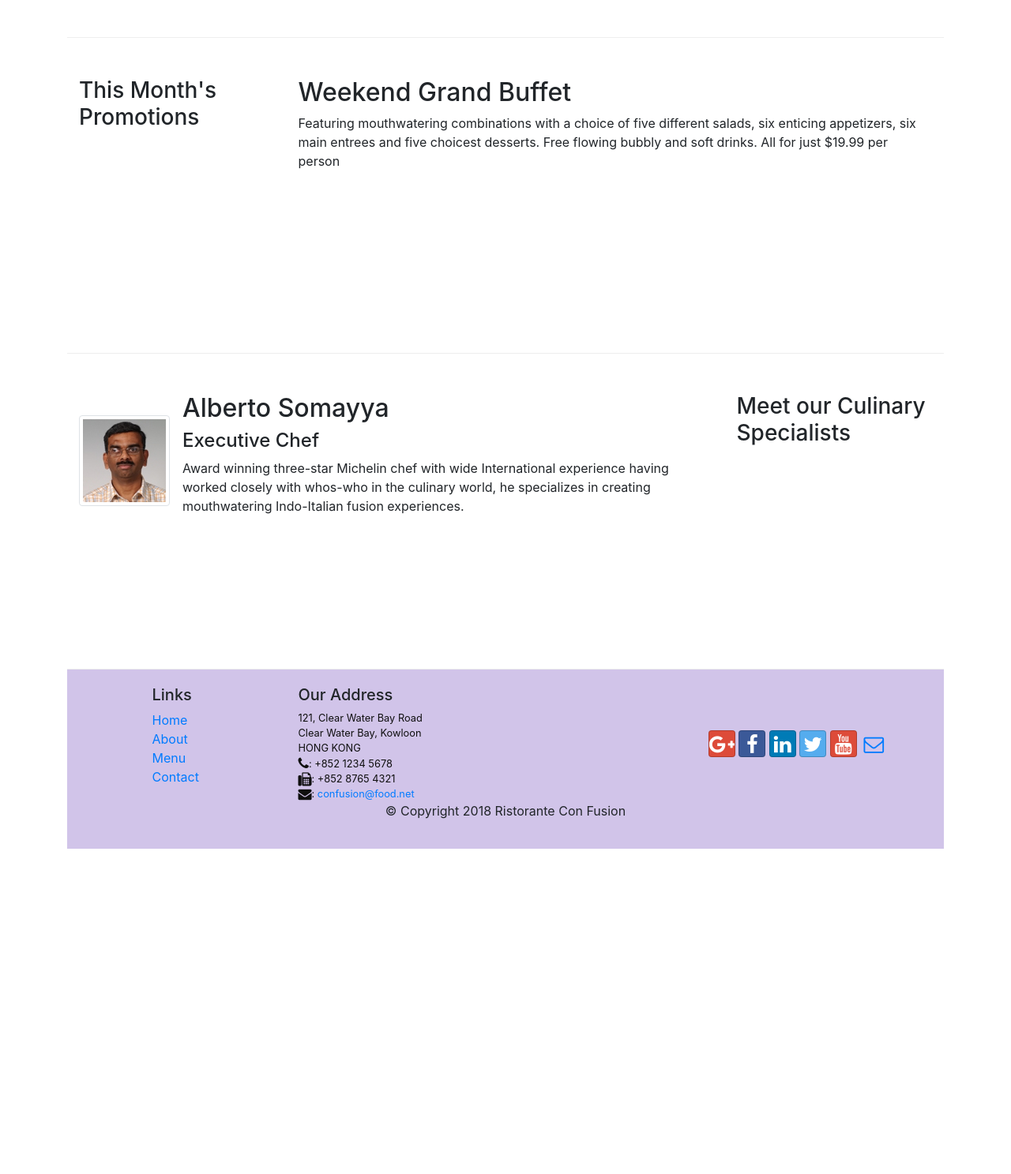
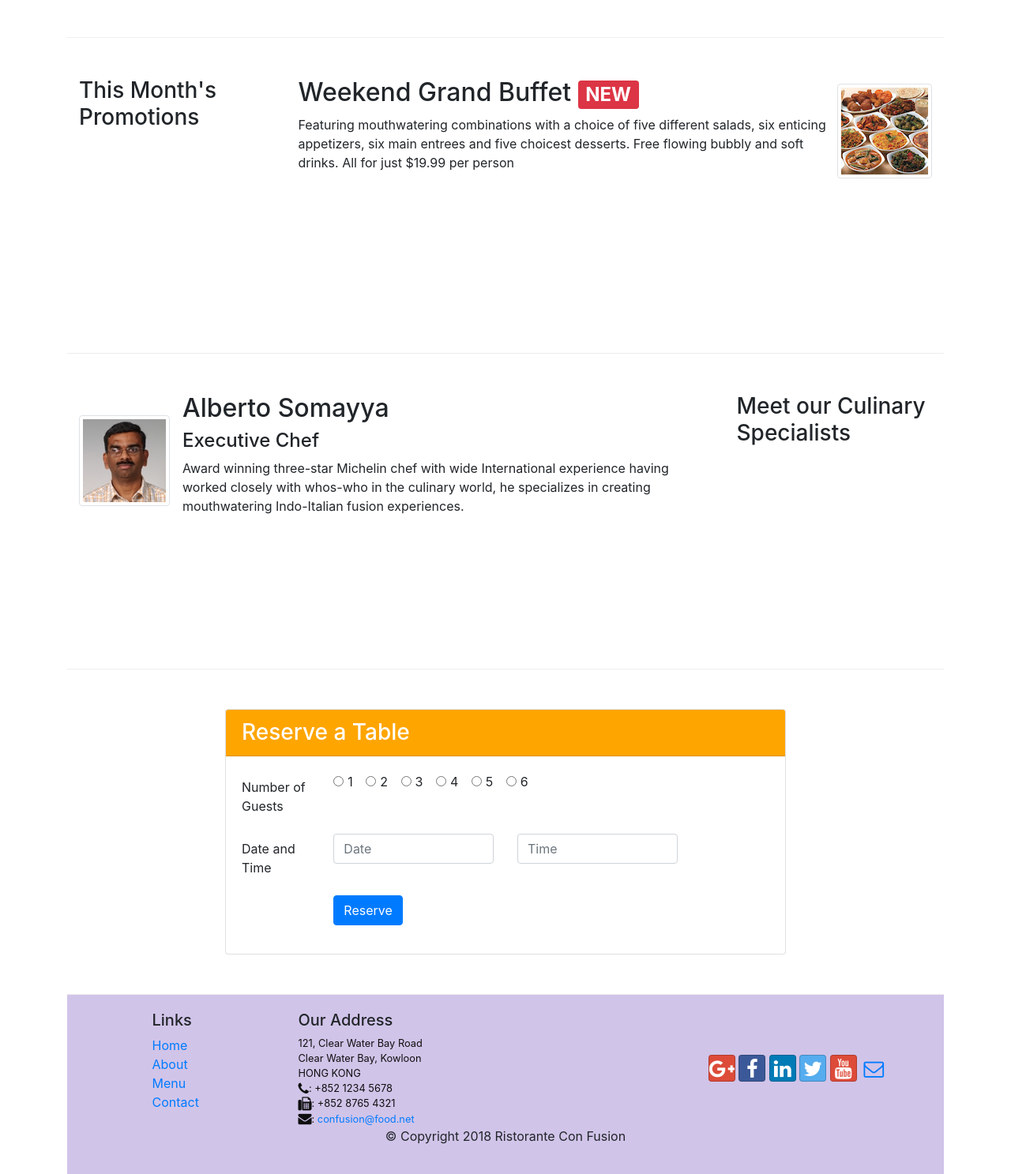
Before and after one commit to MonkeyPengc/git-boots, a website: page index.html in a window 1280 px wide. Shown: the part 686-2173 px from the top of the page at 79% size. Before the commit the page ends 1761 px from the top, so only its background shows below. Drawn offline with nearby package versions, Linux system fonts and the light colour scheme.

Commit message:
bootstrap-css components

```diff
--- a/css/styles.css
+++ b/css/styles.css
@@ -37,3 +37,7 @@ body {
 .navbar-dark {
     background-color: #512da8;
 }
+
+.card-header-color {
+    background-color: orange;
+}
--- a/index.html
+++ b/index.html
@@ -50,8 +50,11 @@
                         your culinary senses!
                     </p>
                 </div>
-                <div class="col-12 col-sm align-self-center">
+                <div class="col-12 col-sm-3 align-self-center">
                     <img src="img/logo.png" class="img-fluid">
+                </div>
+                <div class="col-12 col-sm-3 align-self-center">
+                    <a href="#reserve" role="button" class="btn btn-warning btn-block">Reserve Table</a>
                 </div>
             </div>
         </div>
@@ -71,7 +74,8 @@
                         <p class="d-none d-sm-block">A unique combination of Indian Uthappam (pancake) and
                             Italian pizza, topped with Cerignola olives, ripe vine
                             cherry tomatoes, Vidalia onion, Guntur chillies and
-                            Buffalo Paneer.</p>
+                            Buffalo Paneer.
+                        </p>
                     </div>
                 </div>
             </div>
@@ -82,13 +86,17 @@
                 <h3>This Month's Promotions</h3>
             </div>
             <div class="col col-sm col-md">
-                <h2>Weekend Grand Buffet</h2>
-                <p>
-                    Featuring mouthwatering combinations with a choice of five different
-                    salads, six enticing appetizers, six main entrees and five choicest
-                    desserts. Free flowing bubbly and soft drinks. All for just $19.99
-                    per person
-                </p>
+                <div class="media">
+                    <div class="media-body">
+                        <h2 class="mt-0">Weekend Grand Buffet <span class="badge badge-danger">NEW</span></h2>
+                        <p class="d-none d-sm-block">Featuring mouthwatering combinations with a choice of five different
+                                salads, six enticing appetizers, six main entrees and five choicest
+                                desserts. Free flowing bubbly and soft drinks. All for just $19.99
+                                per person
+                        </p>
+                    </div>
+                    <img class="d-flex img-thumbnail align-self-center" src="img/buffet.png" alt="Buffet">
+                </div>
             </div>
         </div>
 
@@ -108,6 +116,61 @@
                             whos-who in the culinary world, he specializes in
                             creating mouthwatering Indo-Italian fusion experiences.
                         </p>
+                    </div>
+                </div>
+            </div>
+        </div>
+
+        <div class="row row-content justify-content-center">
+            <div class="col-12 col-sm-8">
+                <div class="card">
+                    <h3 class="card-header card-header-color text-white">Reserve a Table</h3>
+                    <div class="card-body">
+                        <form id="reserve">
+                            <div class="form-group row">
+                                <label for="numOfGuest" class="col-12 col-sm-2 col-form-label">Number of Guests</label>
+                                <div class="col-sm-10">
+                                    <div class="form-check form-check-inline">
+                                        <input class="form-check-input" type="radio" name="numOfGuest" id="radio1" value="1">
+                                        <label class="form-check-label" for="radio1">1</label>
+                                    </div>
+                                    <div class="form-check form-check-inline">
+                                        <input class="form-check-input" type="radio" name="numOfGuest" id="radio2" value="2">
+                                        <label class="form-check-label" for="radio2">2</label>
+                                    </div>
+                                    <div class="form-check form-check-inline">
+                                        <input class="form-check-input" type="radio" name="numOfGuest" id="radio3" value="3">
+                                        <label class="form-check-label" for="radio3">3</label>
+                                    </div>
+                                    <div class="form-check form-check-inline">
+                                        <input class="form-check-input" type="radio" name="numOfGuest" id="radio4" value="4">
+                                        <label class="form-check-label" for="radio4">4</label>
+                                    </div>
+                                    <div class="form-check form-check-inline">
+                                        <input class="form-check-input" type="radio" name="numOfGuest" id="radio5" value="5">
+                                        <label class="form-check-label" for="radio5">5</label>
+                                    </div>
+                                    <div class="form-check form-check-inline">
+                                        <input class="form-check-input" type="radio" name="numOfGuest" id="radio6" value="6">
+                                        <label class="form-check-label" for="radio6">6</label>
+                                    </div>
+                                </div>
+                            </div>
+                            <div class="form-group row">
+                                <label for="dateTime" class="col-12 col-sm-2 col-form-label">Date and Time</label>
+                                <div class="col-12 col-sm-4">
+                                    <input type="text" class="form-control" id="date" name="date" placeholder="Date">
+                                </div>
+                                <div class="col-12 col-sm-4">
+                                    <input type="text" class="form-control" id="time" name="time" placeholder="Time">
+                                </div>
+                            </div>
+                            <div class="form-group row">
+                                <div class="col-12 col-sm-2 offset-sm-2">
+                                    <button type="button" class="btn btn-primary">Reserve</button>
+                                </div>
+                            </div>
+                        </form>
                     </div>
                 </div>
             </div>
```
Also changed, not shown: file.html (deleted).
